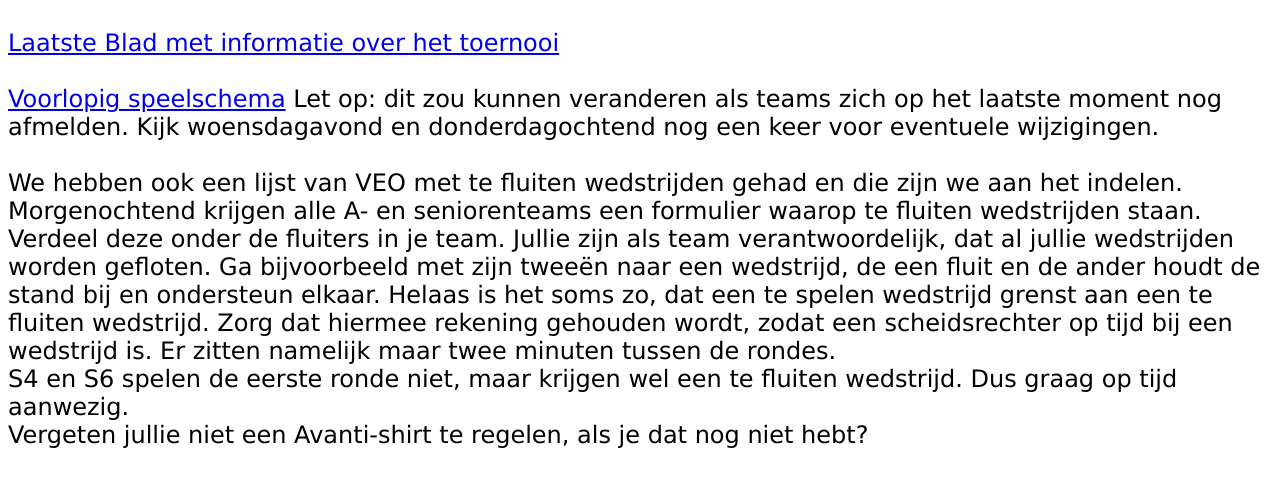
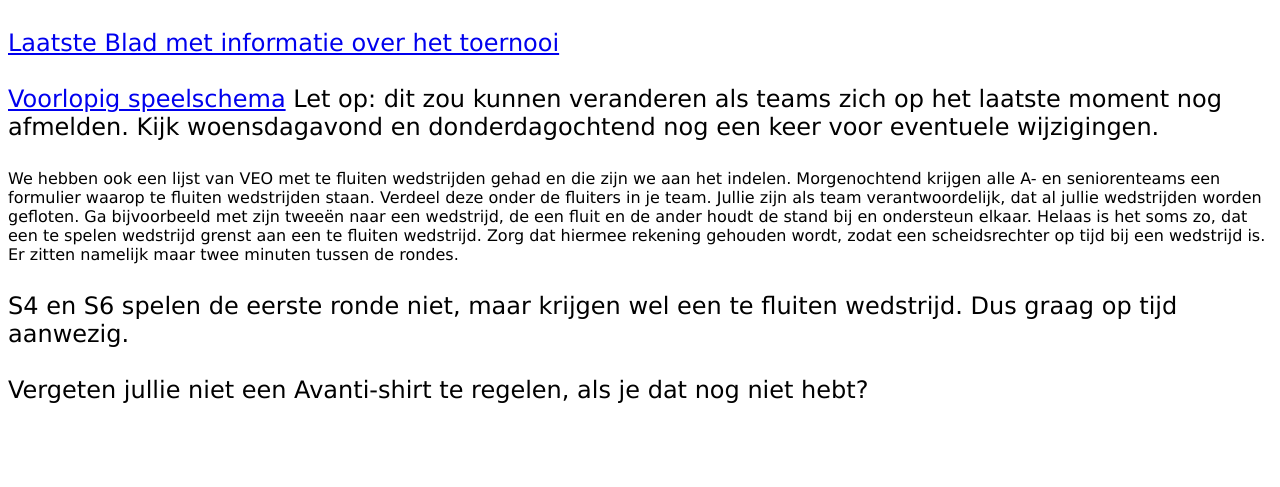
Before and after one commit to mdekok/mdekok.github.io, a plain HTML site: page index.html in a window 1280 px wide. Shown: the part 91-578 px from the top of the page. Drawn offline with Linux system fonts and the light colour scheme.

Commit message:
Update index.html

```diff
--- a/index.html
+++ b/index.html
@@ -6,7 +6,7 @@
     <meta http-equiv="Pragma" content="no-cache" />
     <meta http-equiv="Expires" content="0" />
   </head>
-  <body style="font-family:verdana;font-size:1.5em">
+  <body style="font-family:verdana;font-size:1.5rem">
     <h1>Informatie Hemelvaartstoernooi 2023 bij VEO</h1>
 
     <div>
@@ -19,17 +19,19 @@
     </div>
     <br/>
 
-    <div style="font-size:1em">
+    <div style="font-size:1rem">
       We hebben ook een lijst van VEO met te fluiten wedstrijden gehad en die zijn we aan het indelen. Morgenochtend krijgen alle A- en seniorenteams een formulier waarop te fluiten wedstrijden staan.
       Verdeel deze onder de fluiters in je team. Jullie zijn als team verantwoordelijk, dat al jullie wedstrijden worden gefloten.
       Ga bijvoorbeeld met zijn tweeën naar een wedstrijd, de een fluit en de ander houdt de stand bij en ondersteun elkaar.
       Helaas is het soms zo, dat een te spelen wedstrijd grenst aan een te fluiten wedstrijd. Zorg dat hiermee rekening gehouden wordt, zodat een scheidsrechter op tijd bij een wedstrijd is.
       Er zitten namelijk maar twee minuten tussen de rondes.
     </div>
+    <br/>
 
     <div>
       S4 en S6 spelen de eerste ronde niet, maar krijgen wel een te fluiten wedstrijd. Dus graag op tijd aanwezig.
     </div>
+    <br/>
 
     <div>Vergeten jullie niet een Avanti-shirt te regelen, als je dat nog niet hebt?</div>
   </body>
```
